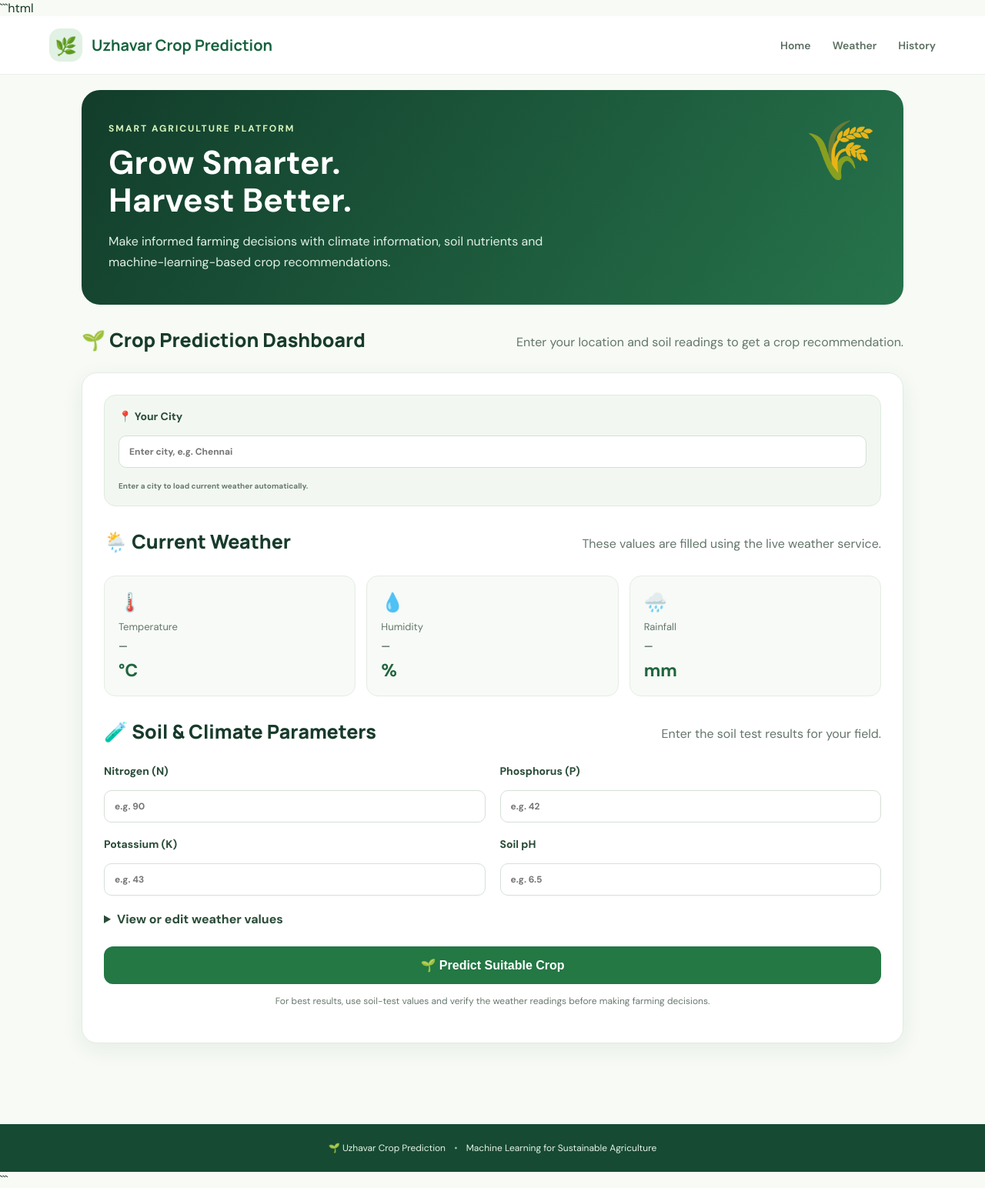
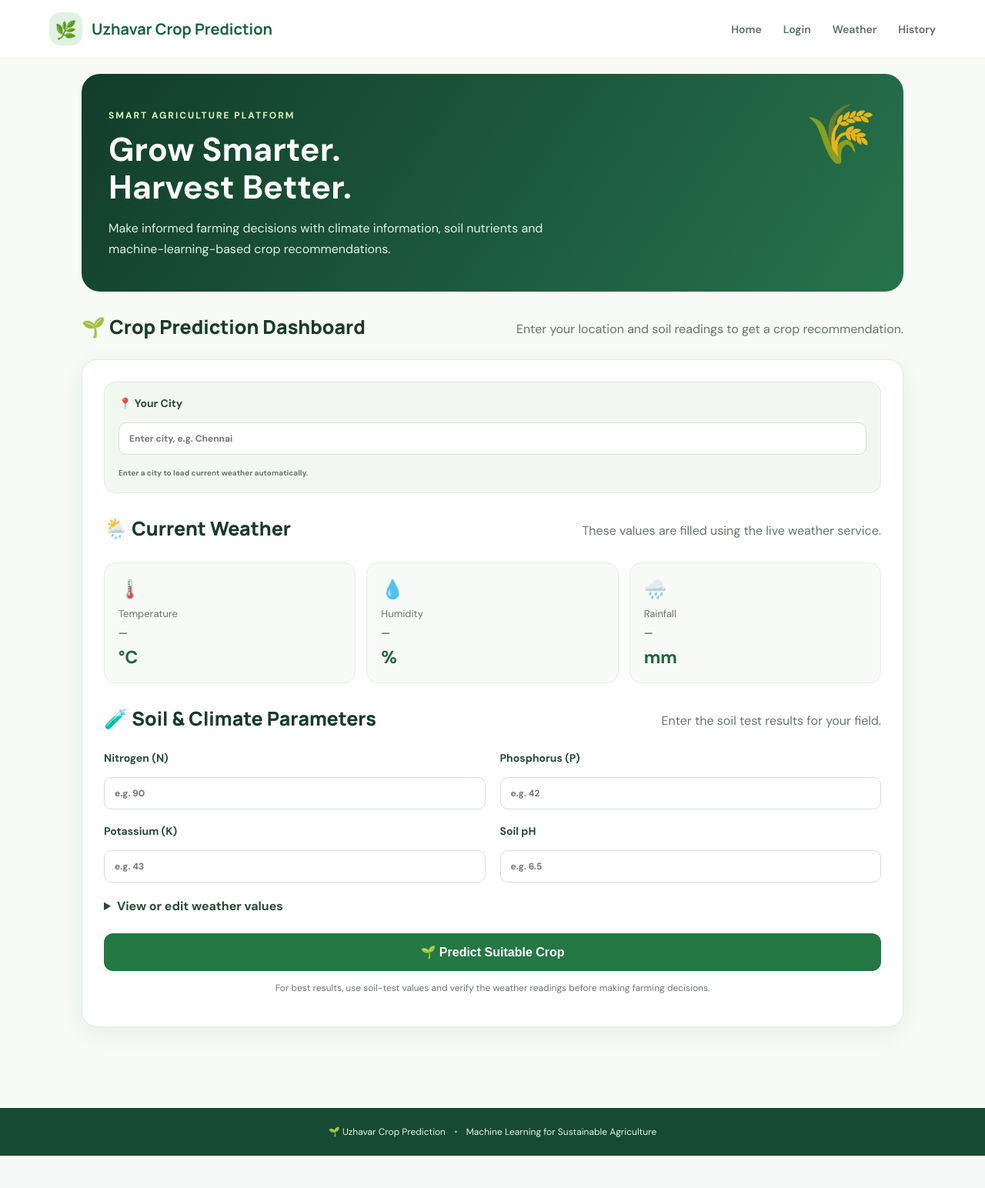
Before and after one commit to Gobika-S040/Uzhavar-smart-predict1, a Flask app: page / in a window 1280 px wide. Shown: the whole page at 77% size. After the commit the page ends 1502 px from the top, so only its background shows below. Run offline with Flask 3, Linux system fonts and the light colour scheme; the visitor is signed in with stand-in values (Sample User, id 1); data that the repository does not hold is empty.

Commit message:
Update base.html

````diff
--- a/templates/base.html
+++ b/templates/base.html
@@ -1,4 +1,4 @@
-```html
+
 <!DOCTYPE html>
 <html lang="en">
 <head>
@@ -20,6 +20,7 @@
 
         <div class="navlinks">
             <a href="{{ url_for('home') }}">Home</a>
+            <a href="{{ url_for('login') }}">Login</a>
             <a href="{{ url_for('weather') }}">Weather</a>
             <a href="{{ url_for('history_page') }}">History</a>
         </div>
@@ -37,4 +38,3 @@
 
 </body>
 </html>
-```
````
